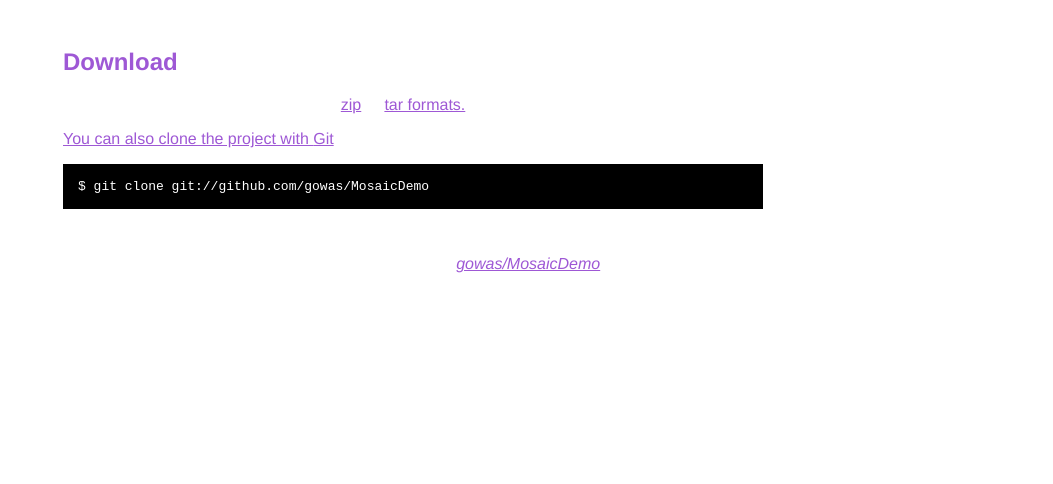
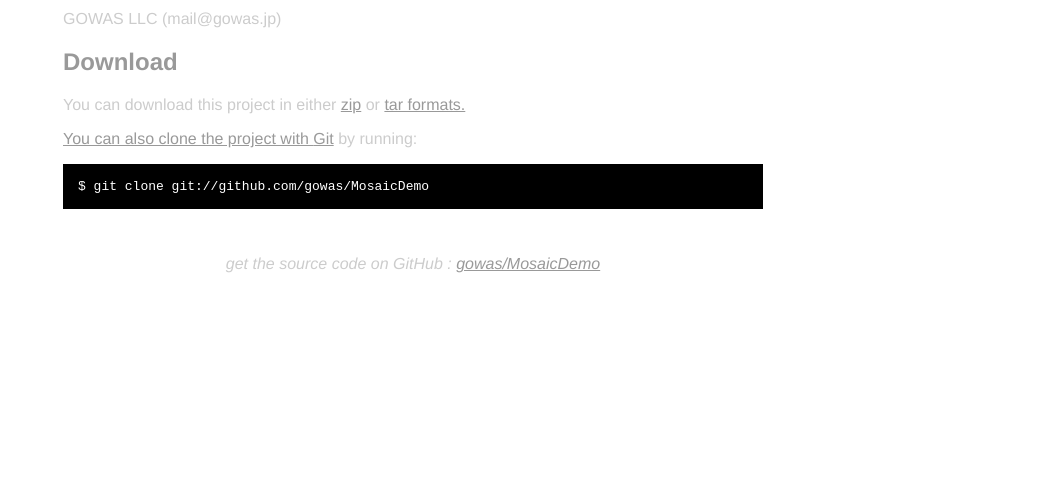
Before and after one commit to gowas/MosaicDemo, a plain HTML site: page index.html in a window 1280 px wide. Shown: the part 316-800 px from the top of the page, without its empty margins (227-1280 px from the left). Drawn offline with Linux system fonts and the light colour scheme.

Commit message:
Update index.html

```diff
--- a/index.html
+++ b/index.html
@@ -10,18 +10,18 @@
       margin-top: 1.0em;
       background-color: #ffffff;
       font-family: Helvetica, Arial, FreeSans, san-serif;
-      color: #ffffff;
+      color: #CCCCCC ;
     }
     #container {
       margin: 0 auto;
       width: 700px;
     }
-    h1 { font-size: 3.8em; color: #9e58d5; margin-bottom: 3px; }
+    h1 { font-size: 3.8em; color: #999999; margin-bottom: 3px; }
     h1 .small { font-size: 0.4em; }
     h1 a { text-decoration: none }
-    h2 { font-size: 1.5em; color: #9e58d5; }
-    h3 { text-align: center; color: #9e58d5; }
-    a { color: #9e58d5; }
+    h2 { font-size: 1.5em; color: #999999; }
+    h3 { text-align: center; color: #999999; }
+    a { color: #999999; }
     .description { font-size: 1.2em; margin-bottom: 30px; margin-top: 30px; font-style: italic;}
     .download { float: right; }
     pre { background: #000; color: #fff; padding: 15px;}
```
